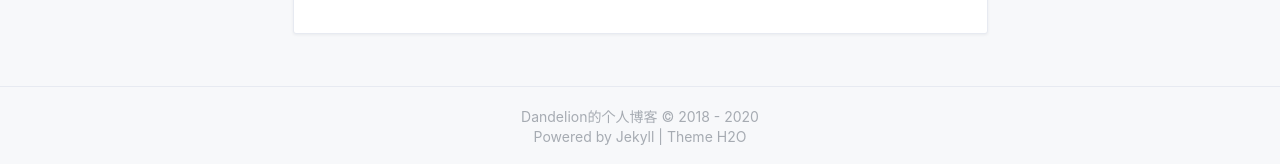
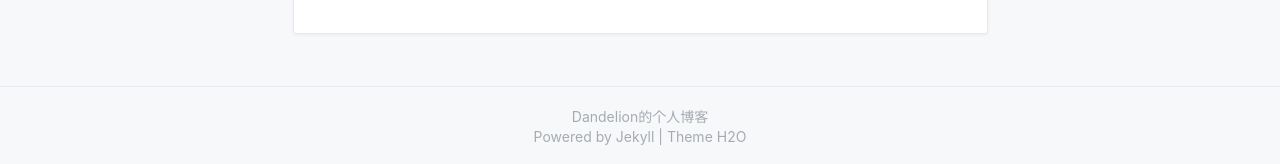
Before and after one commit to Dandelion-drq/Dandelion-drq.github.io, a Jekyll site: the page built from tags.html, in a window 1280 px wide and 900 px high, scrolled down 2209 px. Shown: the part 733-897 px from the top of the window. Built offline with Jekyll 4.4.1, drawn with Linux system fonts in a browser that asks for light colours; nearby versions of some CDN libraries; a style sheet for code colours, icons or effects is not loaded.

Commit message:
去掉底部footer日期

```diff
--- a/_includes/footer.html
+++ b/_includes/footer.html
@@ -1,11 +1,8 @@
 <footer class="g-footer">
-  <section>{{ site.title }} ©
-  {% assign current = "now" | date: "%Y" | plus: 0%}
-  {% unless site.footer.since and site.footer.since == current %}
-    {{ site.footer.since }}
-    -
-  {% endunless %}
-  {{ current }}
+  <section>{{ site.title }}</section>
+  <section>
+    Powered by <a href="//jekyllrb.com">Jekyll</a>
+    |
+    <a href="https://github.com/kaeyleo/jekyll-theme-H2O">Theme H2O</a>
   </section>
-  <section>Powered by <a href="//jekyllrb.com">Jekyll</a> | <a href="https://github.com/kaeyleo/jekyll-theme-H2O">Theme H2O</a></section>
 </footer>
```
